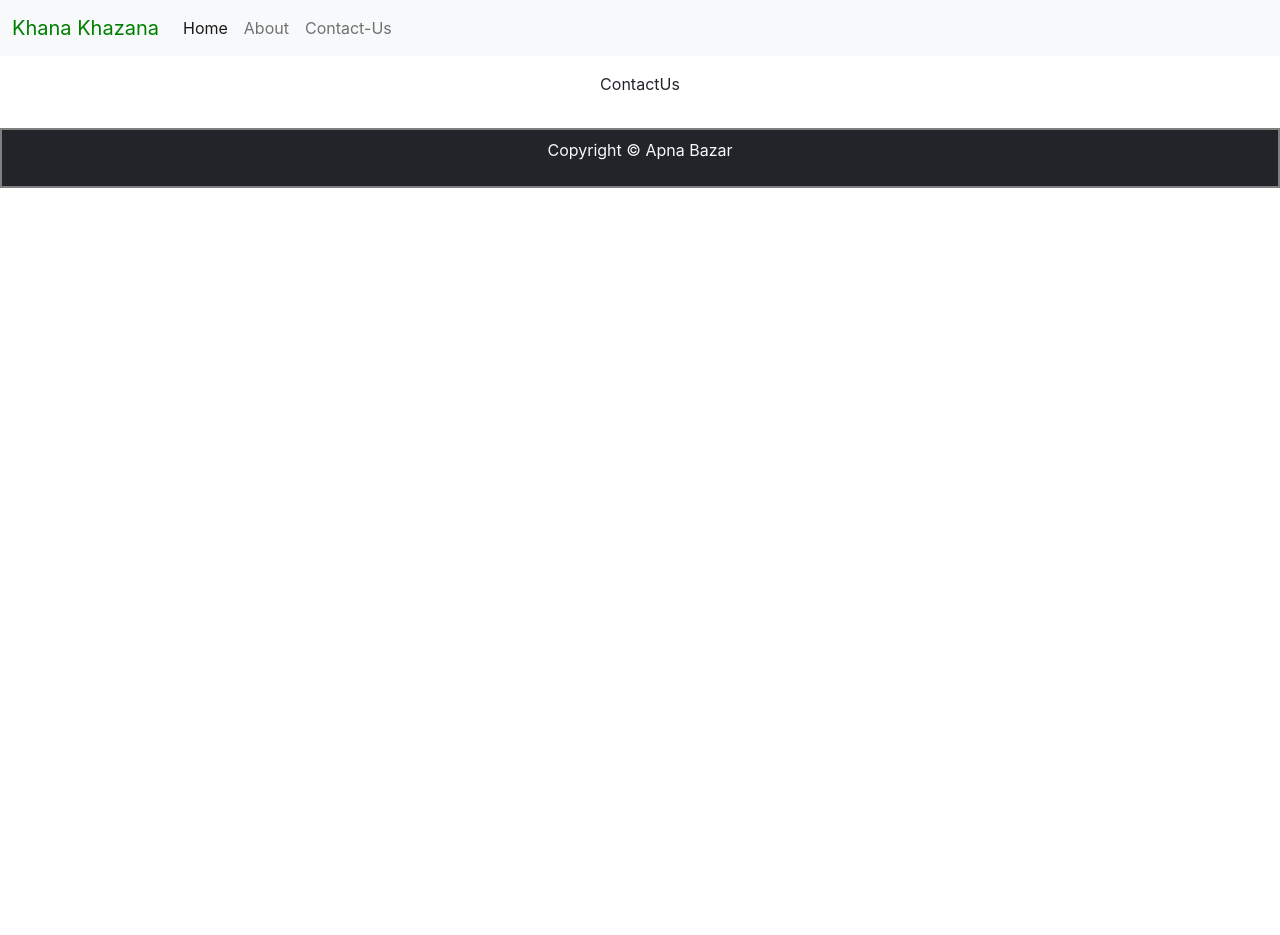
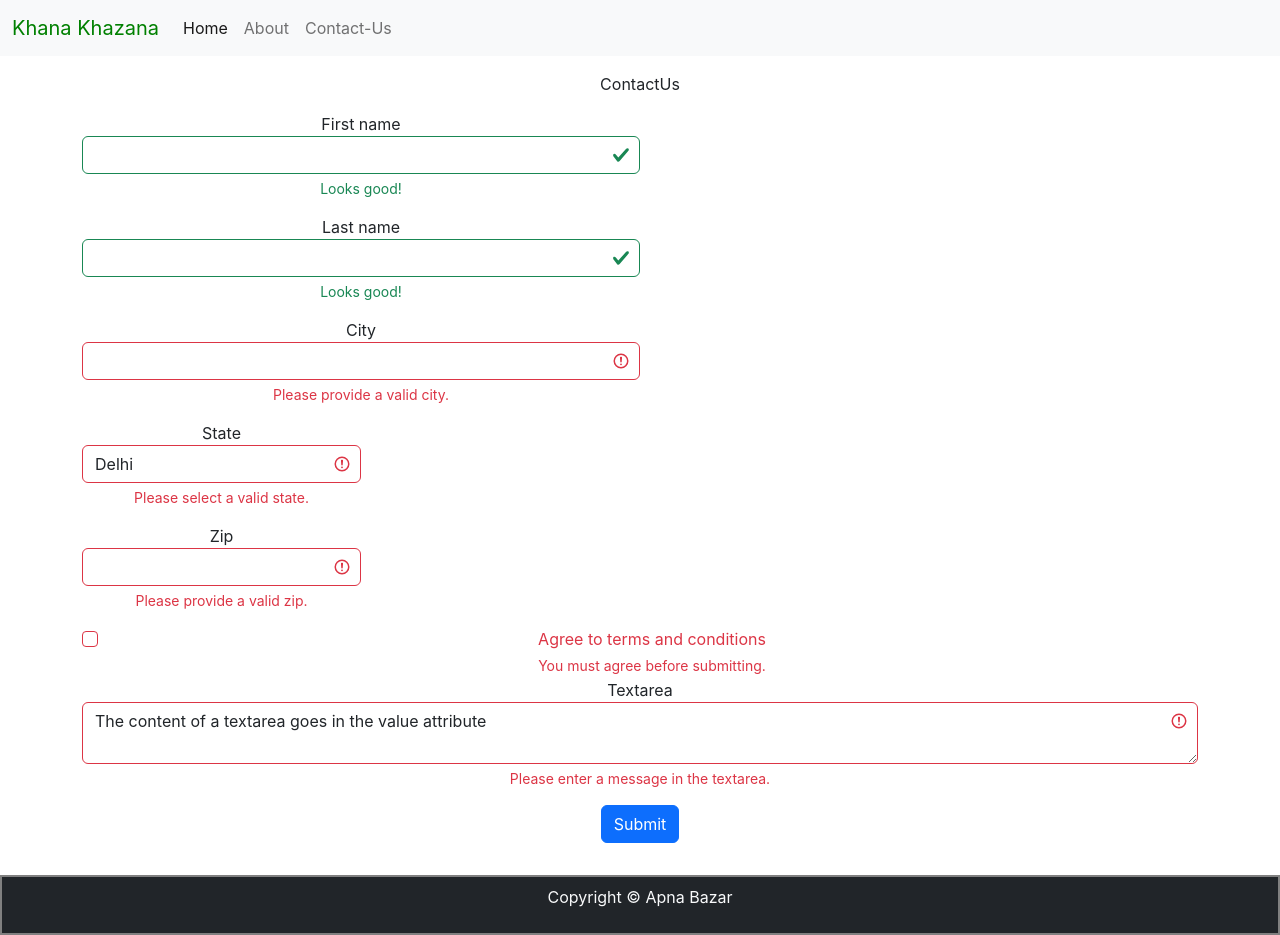
Before and after one commit to Rajan-corient/react-app, a React app: page /contact-us in a window 1280 px wide. Before the commit the page ends 800 px from the top, so only its background shows below. Built offline with nearby package versions, Linux system fonts and the light colour scheme.

Commit message:
html form added

```diff
--- a/src/components/contact-us/ContactUs.js
+++ b/src/components/contact-us/ContactUs.js
@@ -1,7 +1,109 @@
-import React from 'react'
+import React, { useState } from 'react'
 
 export default function ContactUs() {
+
+  const [firstName, setFirstName] = useState('');
+  const [lastName, setlastName] = useState('');
+  const [city, setCity] = useState('');
+  const [state, setState] = useState('delhi');
+  const [pin, setPin] = useState('');
+  const [terms, setTerms] = useState(false);
+  const [reason, setReason] = useState('The content of a textarea goes in the value attribute'
+  );
+
+  const firstNameHandler = (event) => {
+    console.log(event);
+    setFirstName(event.target.value);
+  }
+
+  const handleSubmit = (event) => {
+    event.preventDefault();
+    alert(`The name you entered was: ${firstName} ${lastName}`)
+  }
+
   return (
-    <div>ContactUs</div>
+
+    <div className='container'>
+      <p>ContactUs</p>
+      <form onSubmit={handleSubmit}>
+        <div className="form-row">
+          <div className="col-md-6 mb-3">
+            <label htmlFor="validationServer01">First name</label>
+            <input type="text" className="form-control is-valid" id="validationServer01"
+              value={firstName} onChange={firstNameHandler} required />
+            <div className="valid-feedback">
+              Looks good!
+            </div>
+          </div>
+
+          <div className="col-md-6 mb-3">
+            <label htmlFor="validationServer02">Last name</label>
+            <input type="text" className="form-control is-valid" id="validationServer02"
+              value={lastName} onChange={(e) => setlastName(e.target.value)} required />
+            <div className="valid-feedback">
+              Looks good!
+            </div>
+          </div>
+        </div>
+
+        <div className="form-row">
+          <div className="col-md-6 mb-3">
+            <label htmlFor="validationServer03">City</label>
+            <input type="text" className="form-control is-invalid" id="validationServer03" aria-describedby="validationServer03Feedback" value={city}
+              onChange={(e) => setCity(e.target.value)} required />
+            <div id="validationServer03Feedback" className="invalid-feedback">
+              Please provide a valid city.
+            </div>
+          </div>
+
+          <div className="col-md-3 mb-3">
+            <label htmlFor="validationServer04">State</label>
+            <select className="form-control custom-select is-invalid" id="validationServer04" aria-describedby="validationServer04Feedback" value={state}
+              onChange={(e) => setState(e.target.value)} required>
+              <option value="">Select</option>
+              <option value="maharashtra">Maharashtra</option>
+              <option value="delhi">Delhi</option>
+              <option value="gujrat">Gujrat</option>
+            </select>
+            <div id="validationServer04Feedback" className="invalid-feedback">
+              Please select a valid state.
+            </div>
+          </div>
+
+          <div className="col-md-3 mb-3">
+            <label htmlFor="validationServer05">Zip</label>
+            <input type="text" className="form-control is-invalid" id="validationServer05" aria-describedby="validationServer05Feedback" value={pin}
+              onChange={(e) => setPin(e.target.value)} required />
+            <div id="validationServer05Feedback" className="invalid-feedback">
+              Please provide a valid zip.
+            </div>
+          </div>
+        </div>
+
+        <div className="form-group">
+          <div className="form-check">
+            <input className="form-check-input is-invalid" type="checkbox" id="invalidCheck3" aria-describedby="invalidCheck3Feedback" value={terms}
+              onChange={(e) => setTerms(e.target.value)} required />
+            <label className="form-check-label" htmlFor="invalidCheck3">
+              Agree to terms and conditions
+            </label>
+            <div id="invalidCheck3Feedback" className="invalid-feedback">
+              You must agree before submitting.
+            </div>
+          </div>
+        </div>
+
+        <div className="form-group mb-3">
+          <label htmlFor="validationTextarea">Textarea</label>
+          <textarea className="form-control is-invalid" id="validationTextarea"
+          placeholder="Required example textarea" value={reason}
+          onChange={(e) => setReason(e.target.value)} required></textarea>
+          <div className="invalid-feedback">
+            Please enter a message in the textarea.
+          </div>
+        </div>
+        <button className="btn btn-primary" type="submit">Submit</button>
+      </form>
+    </div>
   )
 }
```
